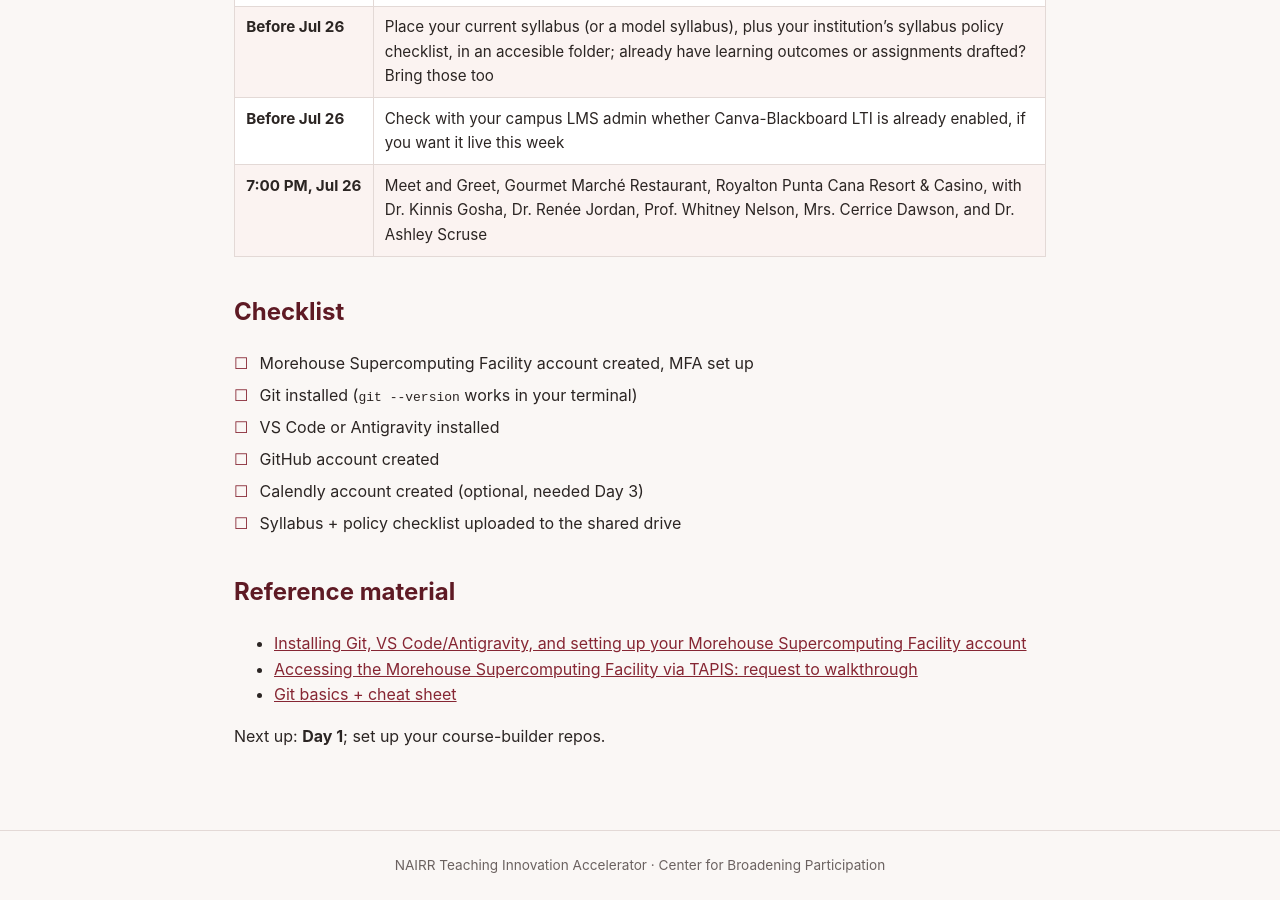
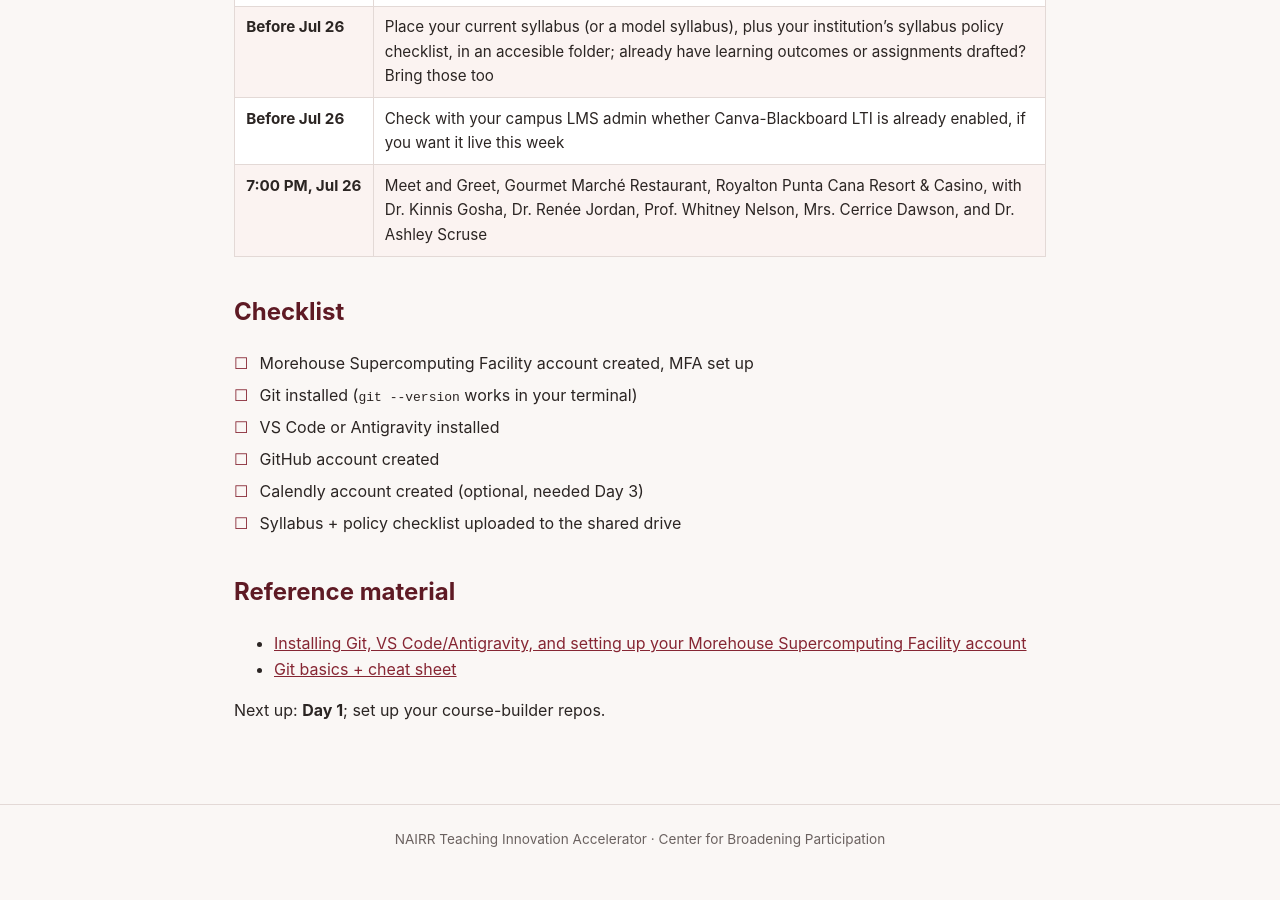
Before and after one commit to whitneynelson/nairr-teaching-innovation, a Jekyll site: the page built from pre-event.md, in a window 1280 px wide and 900 px high, scrolled down 859 px. Built offline with Jekyll 4.4.1, drawn with Linux system fonts in a browser that asks for light colours; after the commit the page ends 1734 px from its top, so only the background shows below that.

Commit message:
Remove TAPIS access link from pre-event document
Removed TAPIS access walkthrough link from reference material.

```diff
--- a/pre-event.md
+++ b/pre-event.md
@@ -38,7 +38,6 @@ Everything below is account setup and software installs; no coding required yet.
 ## Reference material
 
 - [Installing Git, VS Code/Antigravity, and setting up your Morehouse Supercomputing Facility account](resources/setup-git-vscode-tacc.html)
-- [Accessing the Morehouse Supercomputing Facility via TAPIS: request to walkthrough](resources/accessing-tapis.html)
 - [Git basics + cheat sheet](resources/git-basics.html)
 
 Next up: **Day 1**; set up your course-builder repos.
```
